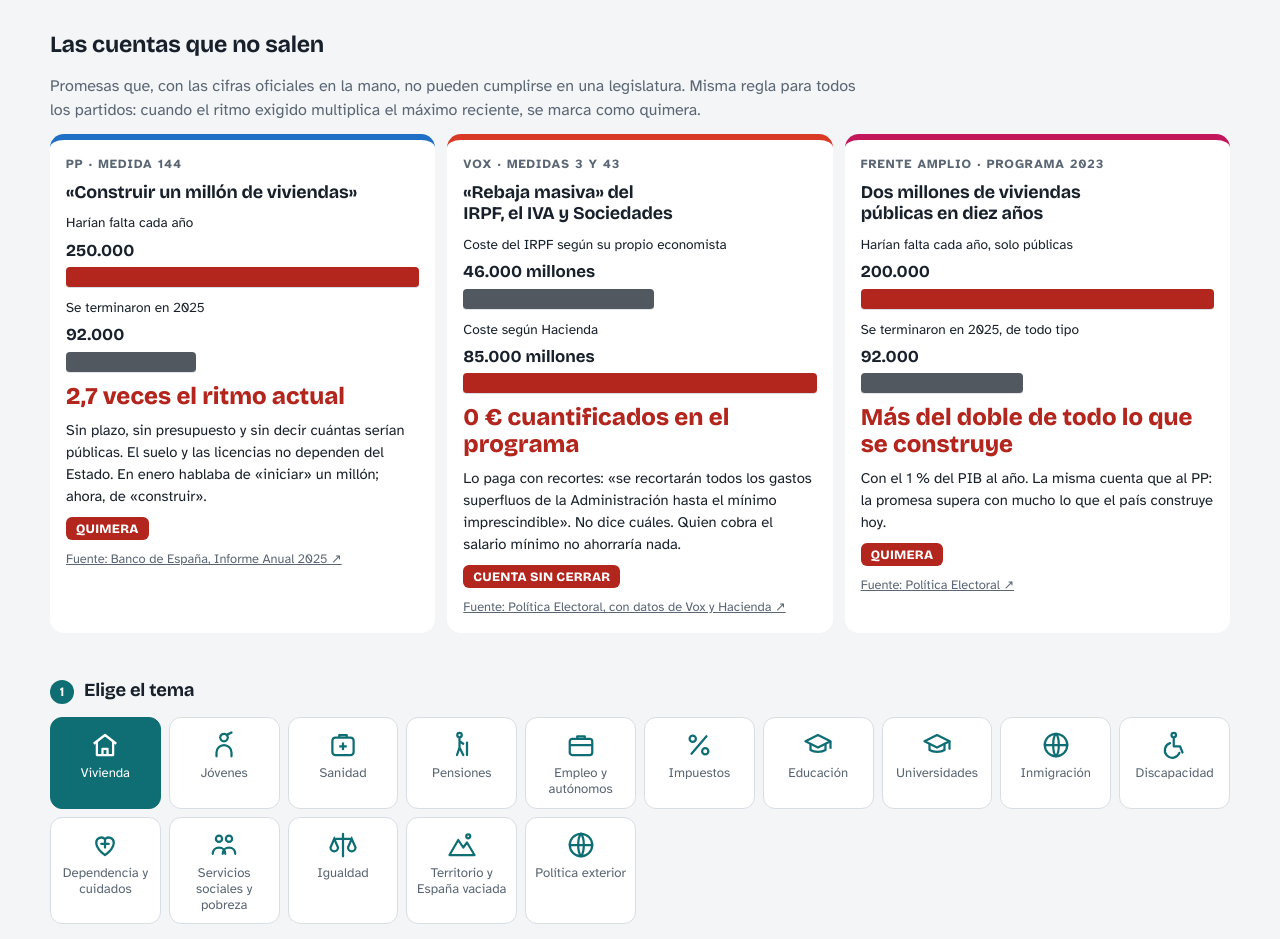
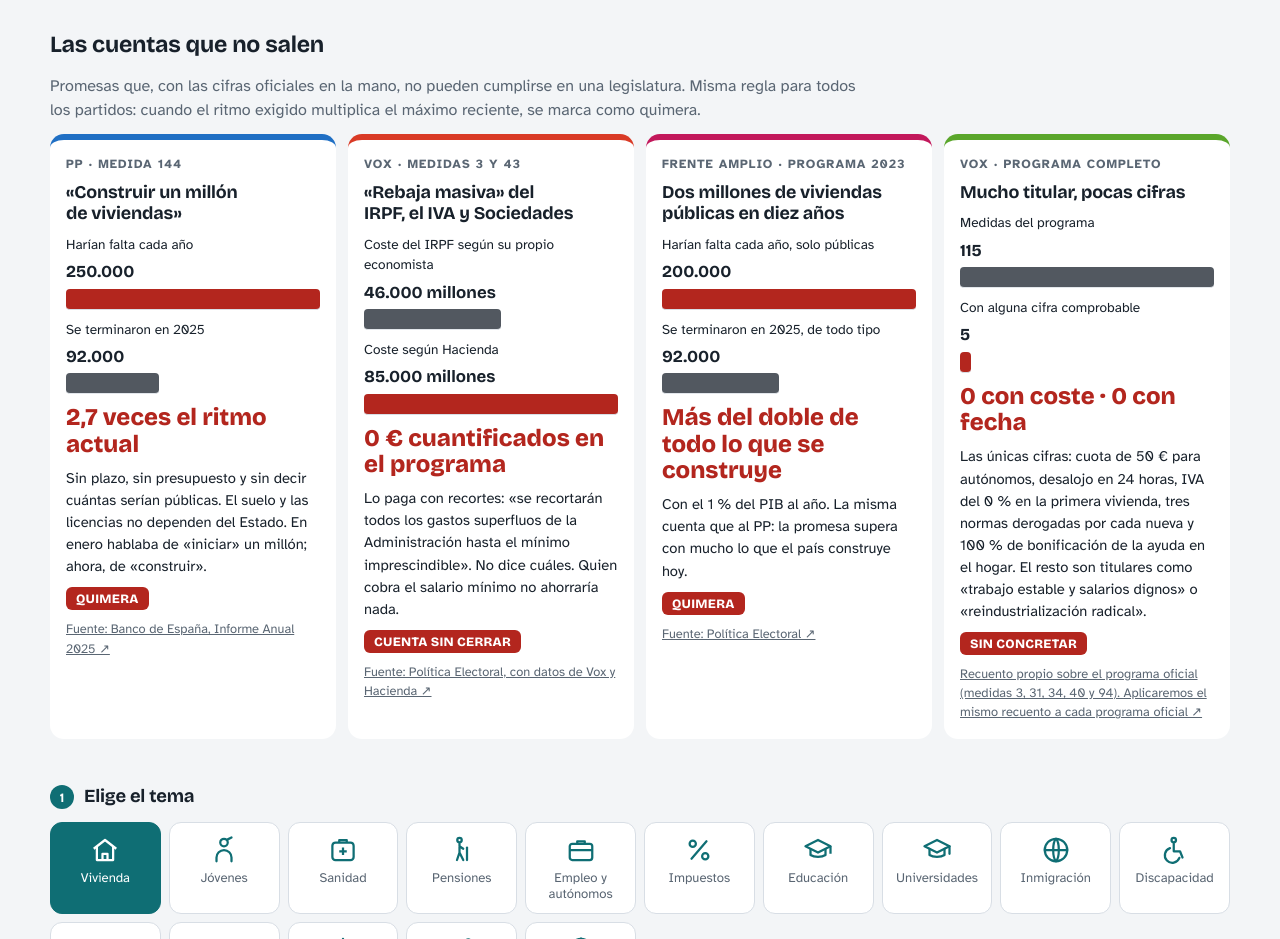
Before and after one commit to lernys/loquenocuentan, a plain HTML site: page index.html in a window 1280 px wide. Shown: the part 620-1559 px from the top of the page. Drawn offline with nearby package versions, Linux system fonts and the light colour scheme.

Commit message:
Tarjeta: Vox, 115 medidas y 5 con cifra
Co-Authored-By: Claude Opus 5.5 <noreply@anthropic.com>
Claude-Session: https://claude.ai/code/session_01HZmVodpXqaA5RYTCUsEvtH

```diff
--- a/index.html
+++ b/index.html
@@ -211,6 +211,16 @@ footer{font-size:.8rem;color:var(--muted)}
       <p>Con el 1 % del PIB al año. La misma cuenta que al PP: la promesa supera con mucho lo que el país construye hoy.</p>
       <span class="stamp">QUIMERA</span>
       <a href="https://www.politicaelectoral.com/es/espana/generales-2026/nacional/sumar" target="_blank" rel="noopener">Fuente: Política Electoral ↗</a>
+    </article>
+    <article class="qc" style="--pc:#5aa62b">
+      <span class="who">Vox · programa completo</span>
+      <h3>Mucho titular, pocas cifras</h3>
+      <div class="qb"><span>Medidas del programa</span><b>115</b><div class="bar k" style="width:100%"></div></div>
+      <div class="qb"><span>Con alguna cifra comprobable</span><b>5</b><div class="bar" style="width:4.3%;min-width:6px"></div></div>
+      <span class="big">0 con coste · 0 con fecha</span>
+      <p>Las únicas cifras: cuota de 50 € para autónomos, desalojo en 24 horas, IVA del 0 % en la primera vivienda, tres normas derogadas por cada nueva y 100 % de bonificación de la ayuda en el hogar. El resto son titulares como «trabajo estable y salarios dignos» o «reindustrialización radical».</p>
+      <span class="stamp">SIN CONCRETAR</span>
+      <a href="vox-programa-29n.html">Recuento propio sobre el programa oficial (medidas 3, 31, 34, 40 y 94). Aplicaremos el mismo recuento a cada programa oficial ↗</a>
     </article>
   </div>
 </section>
```
